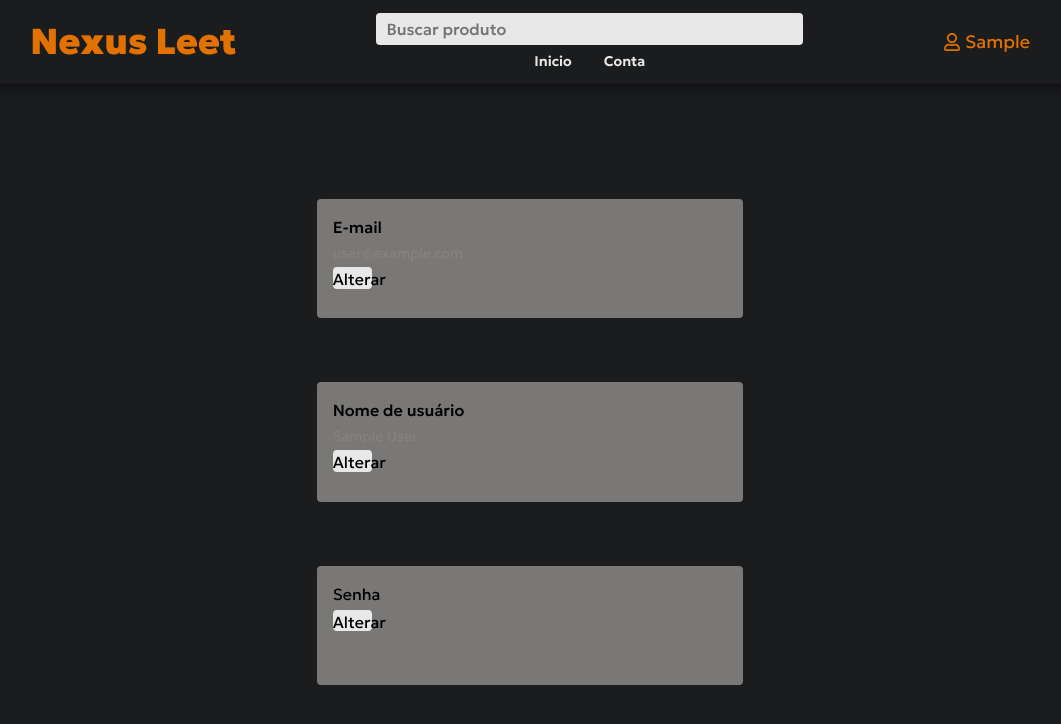
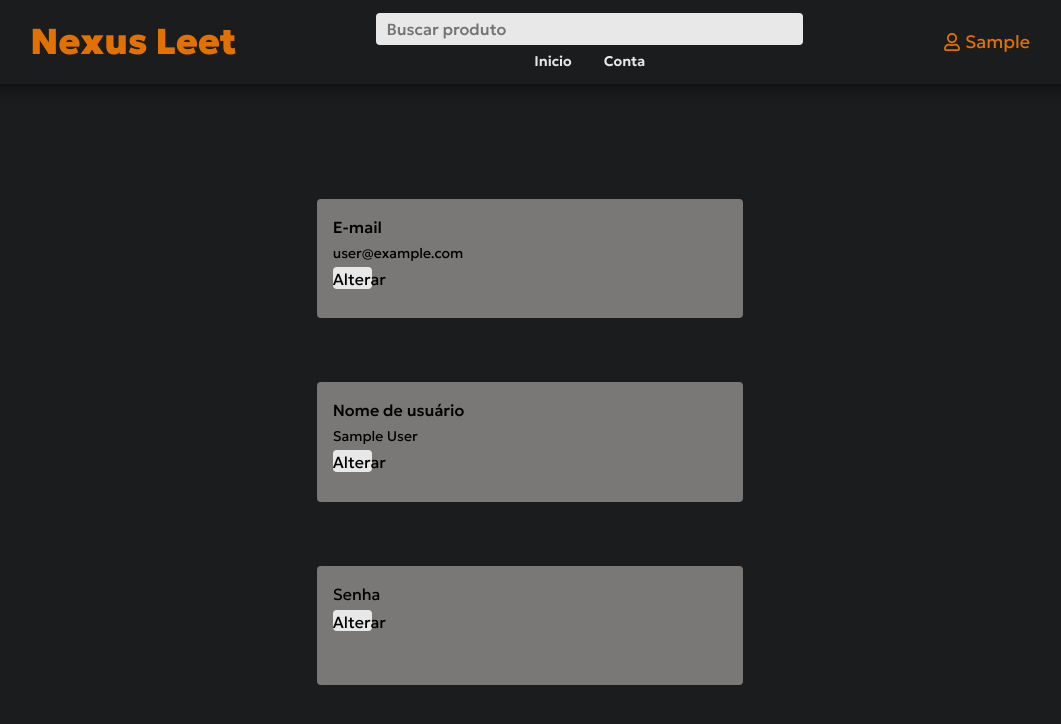
Before and after one commit to gustavocarvalho-ra/NextJs-NexusLeet, a Next.js app: page /my-account/user/confg in a window 1280 px wide. Shown: the top 724 px of the page, without its empty margins (110-1171 px from the left). Built offline with nearby package versions, Linux system fonts and the light colour scheme; no server answers; sample sign-in values are in the browser's storage.

Commit message:
style: remove grey text color from email and username display

```diff
--- a/src/app/my-account/user/confg/page.tsx
+++ b/src/app/my-account/user/confg/page.tsx
@@ -19,7 +19,7 @@ export default async function ConfigUserAccount() {
       <div className="w-full h-full flex flex-col items-center justify-center gap-16">
         <div className="w-1/3 h-1/6 bg-(--mod) gap-1 flex flex-col p-4 rounded-sm relative">
           <h1 className="font-medium">E-mail</h1>
-          <h3 className="text-(--grey-text) text-sm">{session.user?.email}</h3>
+          <h3 className="text-sm">{session.user?.email}</h3>
           <Link href={'/'} className="bg-(--text-amber) w-[10%] h-1/4 rounded-lg relative">
             <Button className="w-full h-full border-none font-light">
               Alterar
@@ -29,7 +29,7 @@ export default async function ConfigUserAccount() {
 
         <div className="w-1/3 h-1/6 bg-(--mod) gap-1 flex flex-col p-4 rounded-sm relative">
           <h1 className="font-medium">Nome de usuário</h1>
-          <h3 className="text-(--grey-text) text-sm">{session.user?.name}</h3>
+          <h3 className="text-sm">{session.user?.name}</h3>
           <Link href={'/my-account/user/confg/change_name'} className="bg-(--text-amber) w-[10%] h-1/4 rounded-lg relative">
             <Button className="w-full h-full border-none font-light">
               Alterar
```
